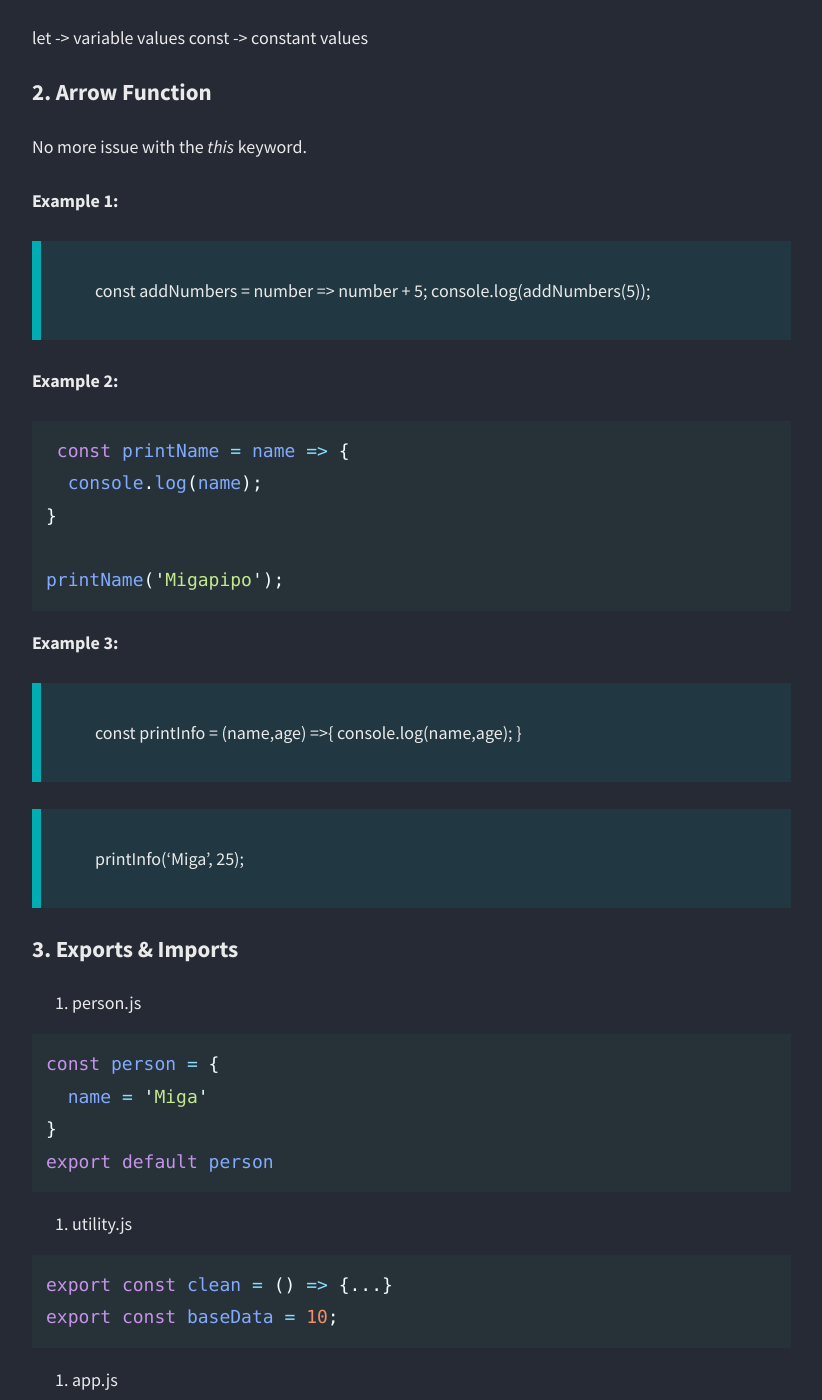
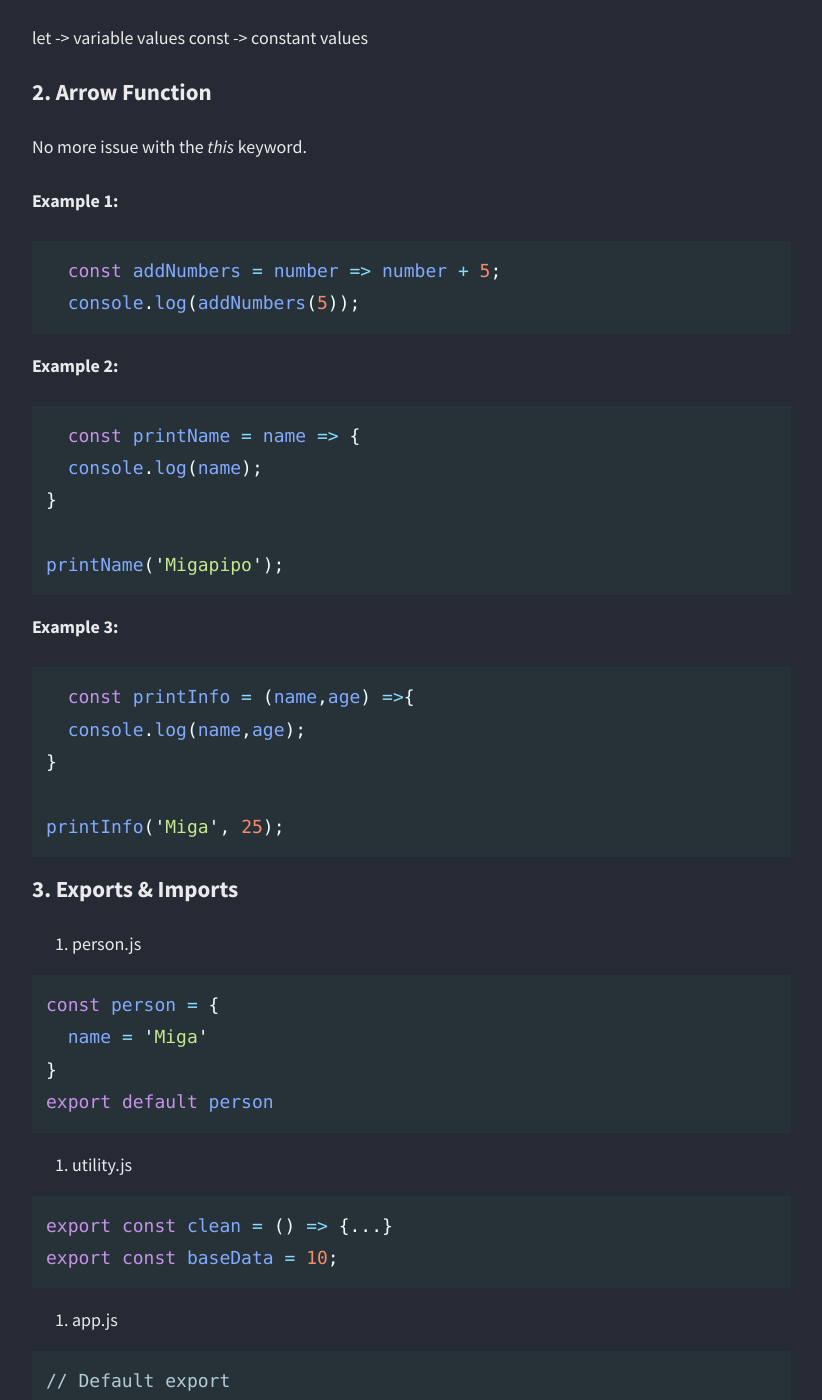
Before and after one commit to migapipo/personal-blog, a Jekyll site: the page built from _posts/2020-01-09-React Learning.md, in a window 1280 px wide and 1400 px high, scrolled down 1218 px. Shown: the whole window, without its empty margins (343-1165 px from the left). Built offline with Jekyll 4.4.1, drawn with Linux system fonts in a browser that asks for light colours; nearby versions of some CDN libraries.

Commit message:
update React post

````diff
--- a/_posts/2020-01-09-React Learning.md
+++ b/_posts/2020-01-09-React Learning.md
@@ -45,12 +45,14 @@ No more issue with the *this* keyword.
 
 **Example 1:**
 
-> const addNumbers = number => number + 5;
+```javascript
+  const addNumbers = number => number + 5;
   console.log(addNumbers(5));
+```
 
 **Example 2:**
 ```javascript
- const printName = name => {
+  const printName = name => {
   console.log(name);
 }
 
@@ -58,12 +60,13 @@ printName('Migapipo');
 ```
 
 **Example 3:**
-
-> const printInfo = (name,age) =>{
+```javascript
+  const printInfo = (name,age) =>{
   console.log(name,age);
 }
 
-> printInfo('Miga', 25);
+printInfo('Miga', 25);
+```
 
 ### 3. Exports & Imports
 
````
